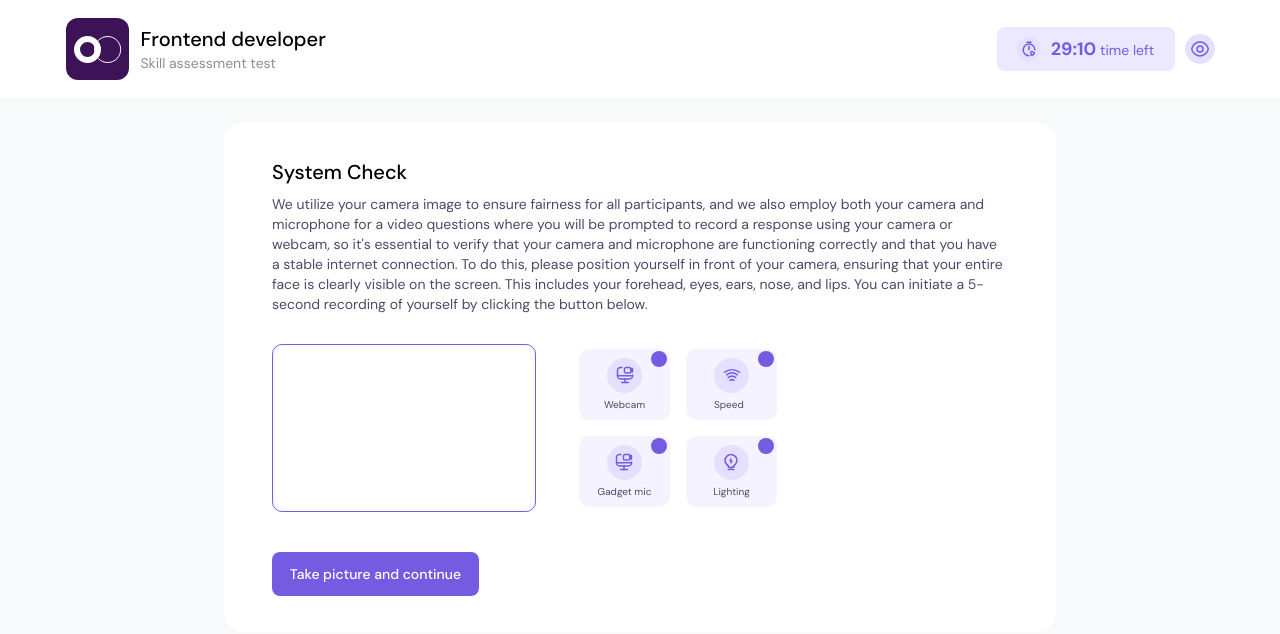
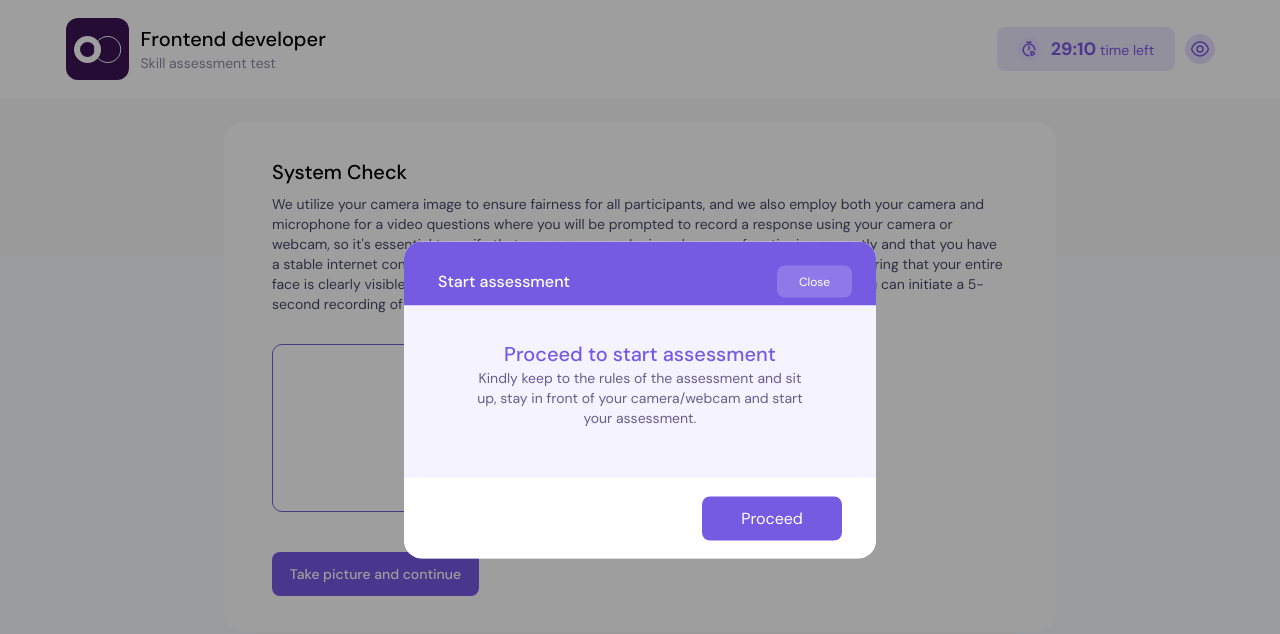
Before and after one commit to layrayson/getlinked-ai-fe-test, a Next.js app: page / in a window 1280 px wide. Both pictures are taken after a click on the button "Take picture and continue". Shown: the top 634 px of the page. Built offline with nearby package versions, Linux system fonts and the light colour scheme.

Commit message:
FEAT: implement start assessment modal

```diff
--- a/package.json
+++ b/package.json
@@ -12,12 +12,14 @@
     "@svgr/webpack": "^8.1.0",
     "next": "14.2.3",
     "react": "^18",
-    "react-dom": "^18"
+    "react-dom": "^18",
+    "react-modal": "^3.16.1"
   },
   "devDependencies": {
     "@types/node": "^20",
     "@types/react": "^18",
     "@types/react-dom": "^18",
+    "@types/react-modal": "^3.16.3",
     "eslint": "^8",
     "eslint-config-next": "14.2.3",
     "postcss": "^8",
--- /dev/null
+++ b/src/components/custom/AppModal.tsx
@@ -0,0 +1,49 @@
+import React, { ReactNode } from "react";
+import ReactDOM from "react-dom";
+import Modal from "react-modal";
+
+type Props = {
+  isOpen: boolean;
+  onAfterOpen?: () => void;
+  handleClose?: () => void;
+  children: ReactNode;
+};
+const customStyles = {
+  overlay: {
+    backgroundColor: "#00000061",
+  },
+  content: {
+    top: "50%",
+    left: "50%",
+    right: "auto",
+    bottom: "auto",
+    marginRight: "-50%",
+    transform: "translate(-50%, -50%)",
+    maxWidth: "472px",
+    width: "100%",
+    border: "none",
+    borderRadius: "18px",
+    padding: "0px",
+    maxHeight: "80vh",
+  },
+};
+
+export const AppModal = ({
+  isOpen,
+  onAfterOpen,
+  handleClose,
+  children,
+}: Props) => {
+  return (
+    <Modal
+      isOpen={isOpen}
+      onAfterOpen={onAfterOpen}
+      onRequestClose={handleClose}
+      style={customStyles}
+      contentLabel="app-modal"
+      //   className={"max-w-40"}
+    >
+      <div className="w-full">{children}</div>
+    </Modal>
+  );
+};
--- a/src/components/home/ObjectDetectionComponent.tsx
+++ b/src/components/home/ObjectDetectionComponent.tsx
@@ -1,3 +1,5 @@
+"use client";
+import { useState } from "react";
 import { Button } from "../custom/Button";
 import {
   LampChargeIcon,
@@ -9,6 +11,8 @@ import {
   WifiWhiteIcon,
 } from "../shared/Icons";
 import { GadgetItem } from "./GadgetItem";
+import { tree } from "next/dist/build/templates/app-page";
+import { StartAssessmentModal } from "./StartAssessmentModal";
 
 const ObjectDetectionComponent = () => {
   const gadgets = [
@@ -41,6 +45,8 @@ const ObjectDetectionComponent = () => {
       activated: false,
     },
   ];
+
+  const [openStartAssessment, setOpenStartAssessment] = useState(false);
   return (
     <div>
       <div className="flex gap-x-43px mb-10 items-center">
@@ -61,10 +67,19 @@ const ObjectDetectionComponent = () => {
         </div>
       </div>
       <div>
-        <Button className="bg-primary-500 text-white text-sm font-medium rounded-7px w-207px">
+        <Button
+          onClick={() => setOpenStartAssessment(true)}
+          className="bg-primary-500 text-white text-sm font-medium rounded-7px w-207px"
+        >
           Take picture and continue
         </Button>
       </div>
+      {openStartAssessment && (
+        <StartAssessmentModal
+          isOpen={openStartAssessment}
+          handleClose={() => setOpenStartAssessment(false)}
+        />
+      )}
     </div>
   );
 };
--- /dev/null
+++ b/src/components/home/StartAssessmentModal.tsx
@@ -0,0 +1,57 @@
+import { ReactNode } from "react";
+import { AppModal } from "../custom/AppModal";
+import { Button } from "../custom/Button";
+
+type Props = {
+  isOpen: boolean;
+  handleClose?: () => void;
+};
+export const StartAssessmentModal = ({ isOpen, handleClose }: Props) => {
+  return (
+    <AppModal isOpen={isOpen} handleClose={handleClose}>
+      <div>
+        <div className="pt-7 pb-3 bg-primary-500">
+          <div className="flex justify-between items-center pl-34px relative">
+            <div>
+              <p className="font-medium text-base text-white">
+                Start assessment
+              </p>
+            </div>
+            <div className="absolute right-6">
+              <Button
+                onClick={handleClose}
+                className="bg-whiteSmoke/20 text-xs h-8 w-75px text-white"
+              >
+                Close
+              </Button>
+            </div>
+          </div>
+        </div>
+        <div className="pt-34px pb-50px bg-primary-100">
+          <div className="max-w-335px mx-auto">
+            <div>
+              <h5 className="text-xl font-medium text-primary-500 text-center">
+                Proceed to start assessment
+              </h5>
+            </div>
+            <div>
+              <p className="text-sm font-normal text-primary-400 text-center">
+                {" "}
+                Kindly keep to the rules of the assessment and sit up, stay in
+                front of your camera/webcam and start your assessment.
+              </p>
+            </div>
+          </div>
+        </div>
+
+        <div className="px-34px pt-19px pb-18px bg-white rounded-18px">
+          <div className="flex items-center justify-end">
+            <Button className="bg-primary-500 text-white rounded-7px w-140px">
+              Proceed
+            </Button>
+          </div>
+        </div>
+      </div>
+    </AppModal>
+  );
+};
--- a/src/lib/theme/appColor.ts
+++ b/src/lib/theme/appColor.ts
@@ -10,5 +10,6 @@ export const AppColors = {
   blue: { 900: "#0E0E2C" },
   red: { 500: "#FF5F56" },
   white: "#FFFFFF",
+  whiteSmoke: "#F5F3FF",
   black: "#000000",
 };
--- a/tailwind.config.ts
+++ b/tailwind.config.ts
@@ -20,6 +20,7 @@ const config: Config = {
       "blue-900": AppColors.blue[900],
       "red-500": AppColors.red[500],
       white: AppColors.white,
+      whiteSmoke: AppColors.whiteSmoke,
       black: AppColors.black,
     },
     extend: {
@@ -29,25 +30,33 @@ const config: Config = {
         "9.86px": "9.86px",
         "13.74px": "13.74px",
         "18px": "18px",
+        "19px": "19px",
         "27.5px": "27.5px",
         "30px": "30px",
+        "34px": "34px",
         "35px": "35px",
         "43px": "43px",
+        "50px": "50px",
         "62px": "62px",
         "63px": "63px",
         "71px": "71px",
+        "75px": "75px",
         "98px": "98px",
+        "140px": "140px",
         "168px": "168px",
         "178px": "178px",
         "198px": "198px",
         "207px": "207px",
         "264px": "264px",
+        "335px": "335px",
         "832px": "832px",
         "1149px": "1149px",
       },
       borderRadius: {
         "7px": "7px",
+        "9x": "9px",
         "10px": "10px",
+        "18px": "18px",
         "20px": "20px",
       },
       lineHeight: {
```
Also changed, not shown: 1 other file (tests, documents, lock files or other folders).
